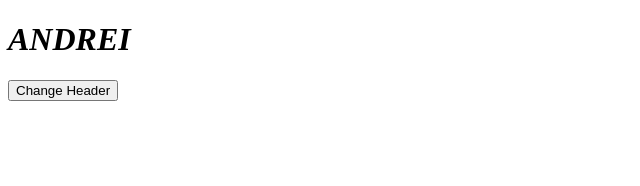
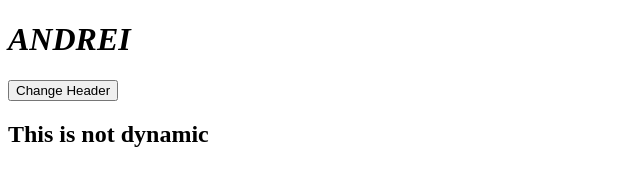
Before and after one commit to OuTaThIsWoRlD3000/background-generator, a plain HTML site: page index.html in a window 1280 px wide. Shown: the whole page, without its empty margins (0-640 px from the left). Drawn offline with Linux system fonts and the light colour scheme.

Commit message:
adding h2

```diff
--- a/index.html
+++ b/index.html
@@ -12,6 +12,7 @@
 
     <!-- Button to change the content -->
     <button id="changeHeaderButton">Change Header</button>
+    <h2>This is not dynamic</h2>
 
     <!-- Link to the external JavaScript file -->
     <script src="script.js"></script>
```
